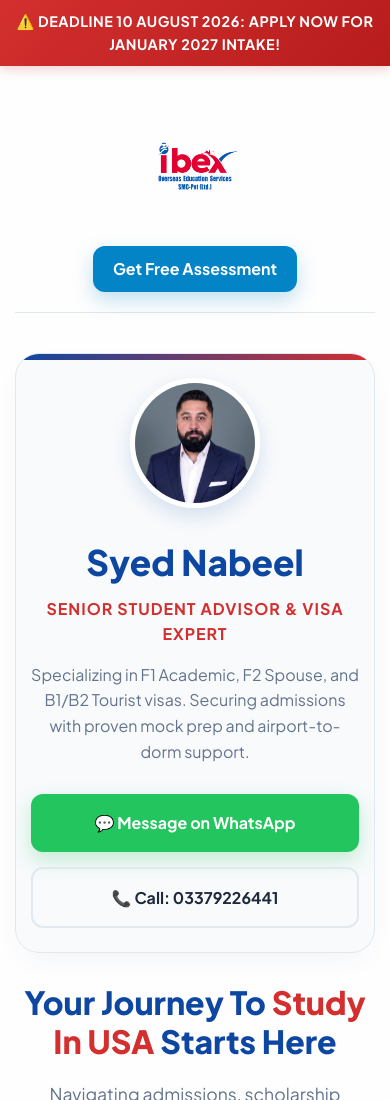
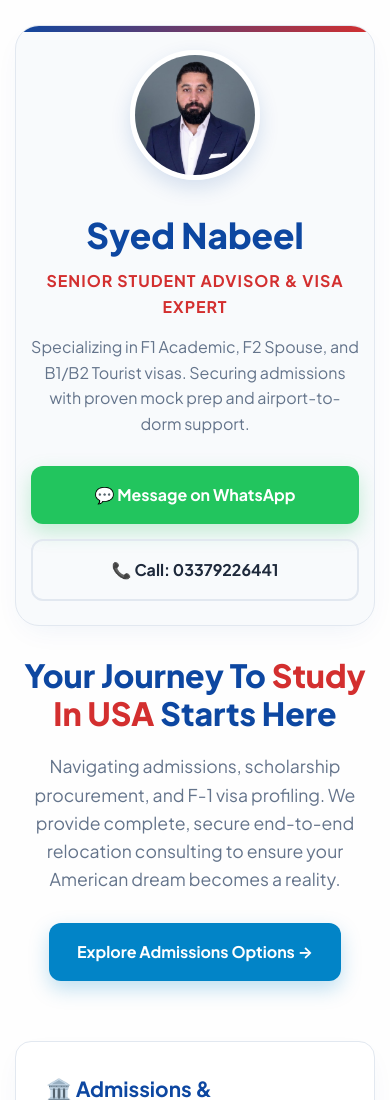
Before and after one commit to syednabeelzakir/syednabeelzakir.github.io, a plain HTML site: page index.html in a window 390 px wide. Shown: the top 1100 px of the page. Drawn offline with Linux system fonts and the light colour scheme.

Commit message:
Remove deadline banner and navigation header
Removed the deadline notification banner and navigation header from the HTML. Updated padding in the main container and adjusted media query styles.

```diff
--- a/index.html
+++ b/index.html
@@ -38,59 +38,11 @@
             overflow-x: hidden;
         }
 
-        /* Top Notification Banner */
-        .deadline-banner {
-            background: linear-gradient(135deg, var(--secondary), #b71c1c);
-            color: #ffffff;
-            text-align: center;
-            padding: 10px 15px;
-            font-weight: 700;
-            font-size: 0.9rem;
-            letter-spacing: 0.5px;
-            text-transform: uppercase;
-            position: sticky;
-            top: 0;
-            z-index: 1000;
-            box-shadow: 0 4px 10px rgba(211, 47, 47, 0.2);
-        }
-
         /* Main Wrapper */
         .main-container {
             max-width: 1200px;
             margin: 0 auto;
-            padding: 20px;
-        }
-
-        /* Navigation Header */
-        header {
-            display: flex;
-            justify-content: space-between;
-            align-items: center;
-            padding: 20px 0;
-            border-bottom: 1px solid var(--border-color);
-            margin-bottom: 40px;
-        }
-
-        /* Fixed: Defined outside media queries so it works globally */
-        .logo-box {
-            display: flex;
-            justify-content: flex-start; /* Aligns container content to the far left */
-            align-items: center;
-            width: auto;
-            padding: 10px 0;
-        }
-
-        .logo-box img {
-            height: 110px;        /* Increased size for great readability */
-            width: auto;          /* Keeps original proportions crisp */
-            object-fit: contain;
-            display: block;
-        }
-
-        .nav-actions {
-            display: flex;
-            gap: 15px;
-            align-items: center;
+            padding: 40px 20px;
         }
 
         /* Hero / Advisor Section */
@@ -426,18 +378,6 @@
         }
 
         @media (max-width: 768px) {
-            header {
-                flex-direction: column;
-                gap: 15px;
-                text-align: center;
-            }
-            .logo-box {
-                justify-content: center; /* Centered only on tablets/mobile screens for balance */
-            }
-            .nav-actions {
-                width: 100%;
-                justify-content: center;
-            }
             .grid-container {
                 grid-template-columns: 1fr;
             }
@@ -445,7 +385,7 @@
 
         @media (max-width: 480px) {
             .main-container {
-                padding: 15px;
+                padding: 25px 15px;
             }
             .advisor-card {
                 padding: 24px 15px;
@@ -457,27 +397,12 @@
             .perks-grid {
                 grid-template-columns: 1fr 1fr;
             }
-        } /* Properly closed this media query bracket */
+        }
     </style>
 </head>
 <body>
 
-    <!-- Urgent Countdown Alert Banner -->
-    <div class="deadline-banner">
-        ⚠️ DEADLINE 10 AUGUST 2026: Apply Now for January 2027 Intake!
-    </div>
-
     <div class="main-container">
-
-        <!-- Header Navigation Area -->
-        <header>
-            <div class="logo-box">
-                <img src="logo.png" alt="Ibex Overseas Education Services Logo">
-            </div>
-            <div class="nav-actions">
-                <a href="https://wa.me/923379226441" class="btn btn-primary" target="_blank" style="padding: 10px 20px;">Get Free Assessment</a>
-            </div>
-        </header>
 
         <!-- Dynamic Hero Section Layout -->
         <div class="hero-section">
@@ -493,11 +418,11 @@
             </div>
 
             <!-- Advisor Profile Card -->
-<div class="advisor-card">
-    <div class="avatar-wrapper">
-        <img src="syednabeel.jpeg" alt="Syed Nabeel" class="advisor-img">
-    </div>
-    <h1>Syed Nabeel</h1>
+            <div class="advisor-card">
+                <div class="avatar-wrapper">
+                    <img src="syednabeel.jpeg" alt="Syed Nabeel" class="advisor-img">
+                </div>
+                <h1>Syed Nabeel</h1>
                 <div class="tagline">Senior Student Advisor & Visa Expert</div>
                 <p class="intro-text">
                     Specializing in F1 Academic, F2 Spouse, and B1/B2 Tourist visas. Securing admissions with proven mock prep and airport-to-dorm support.
```
